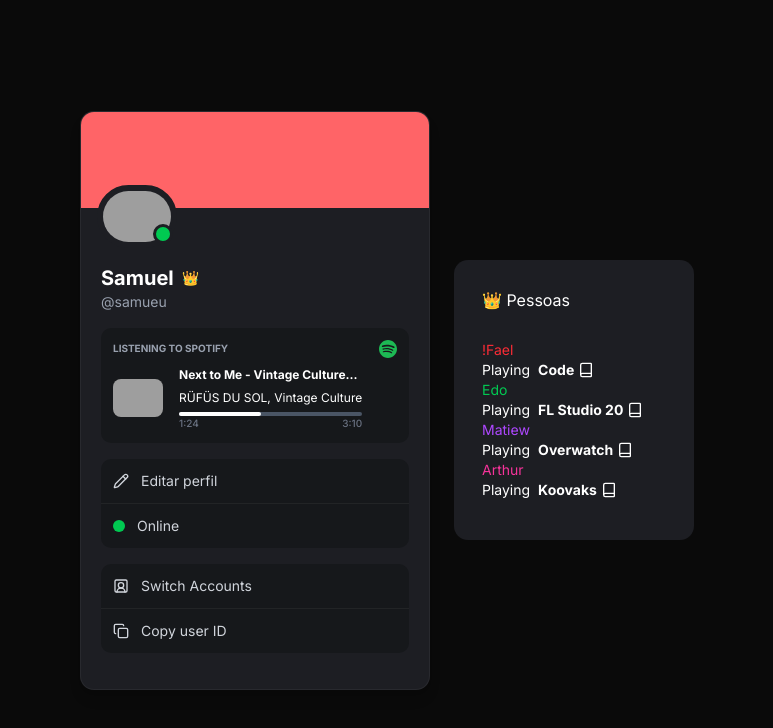
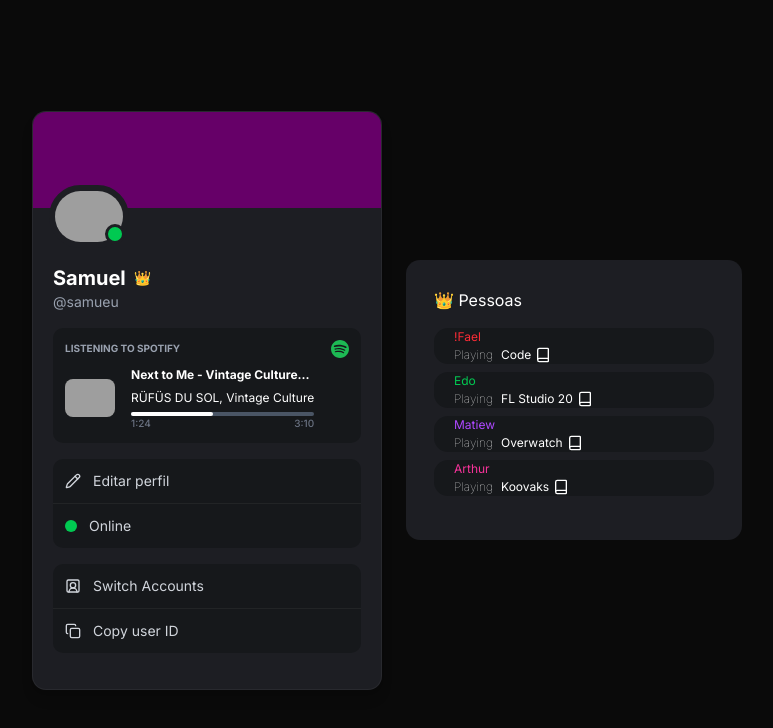
Before and after one commit to Samueu/discord-card, a Next.js app: page / in a window 1280 px wide. Shown: the top 728 px of the page, without its empty margins (253-1026 px from the left). Built offline with nearby package versions, Linux system fonts and the light colour scheme; grey boxes are pictures that could not be loaded.

Commit message:
feat: Finalizando componentes principais

```diff
--- a/components/card/page.tsx
+++ b/components/card/page.tsx
@@ -10,7 +10,7 @@
 export default function Card({ name, username, avatarUrl }: CardProps) {
   return (
     <div className="w-full max-w-87.5 bg-[#1d1e23] rounded-xl overflow-hidden flex flex-col shadow-lg border border-white/5">
-      <div className="h-24 w-full bg-red-400 relative">
+      <div className="h-24 w-full bg-[#660068] relative">
         <div className="absolute -bottom-10 left-4">
           <div className="relative">
             <Image
--- a/components/sidecard/page.tsx
+++ b/components/sidecard/page.tsx
@@ -2,14 +2,16 @@
 
 export default function Sidecard() {
   return (
-    <section className="flex flex-col bg-[#1d1e23] h-70 w-60 p-7 rounded-xl">
-      <div className="pb-7">
+    <section className="flex flex-col bg-[#1d1e23] h-70  p-7 rounded-xl">
+      <div className="pb-4">
         <p className="text-white">👑 Pessoas</p>
       </div>
-      <Profile color="red" name="!Fael" playing="Code" />
-      <Profile color="green" name="Edo" playing="FL Studio 20" />
-      <Profile color="purple" name="Matiew" playing="Overwatch" />
-      <Profile color="pink" name="Arthur" playing="Koovaks" />
+      <div className="space-y-2 w-70">
+        <Profile color="red" name="!Fael" playing="Code" />
+        <Profile color="green" name="Edo" playing="FL Studio 20" />
+        <Profile color="purple" name="Matiew" playing="Overwatch" />
+        <Profile color="pink" name="Arthur" playing="Koovaks" />
+      </div>
     </section>
   );
 }
--- a/components/sidecard/profile.tsx
+++ b/components/sidecard/profile.tsx
@@ -19,13 +19,17 @@
 
   return (
     <>
-      <div className="text-white text-sm">
-        <p className={`${textColorClass} cursor-pointer`}>{name}</p>
+      <div className="text-white text-[12px] w-full">
+        <div className="bg-[#16181b] rounded-xl pl-5 ">
+          <p className={`${textColorClass} cursor-pointer text-[12px]`}>
+            {name}
+          </p>
 
-        <span className="text-sm flex items-center gap-1 cursor-pointer">
-          Playing <strong className="ml-1">{playing}</strong>
-          <Book size={16} />
-        </span>
+          <span className="text-[12px] font-thin flex items-center gap-1 cursor-pointer">
+            Playing <strong className="ml-1 text-[12px]">{playing}</strong>
+            <Book size={16} />
+          </span>
+        </div>
       </div>
     </>
   );
```
